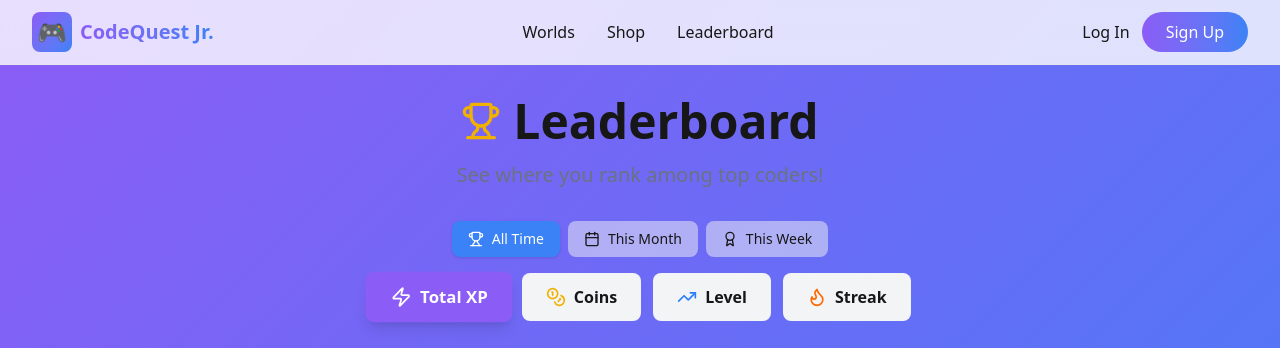
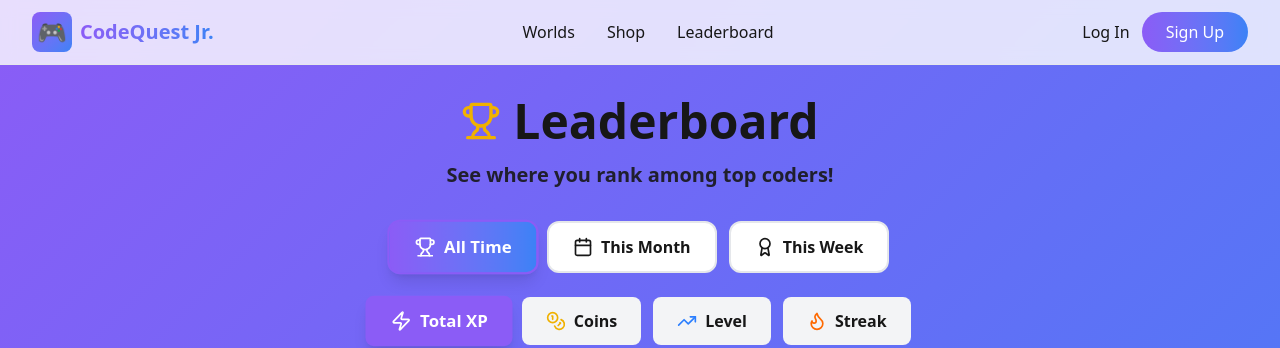
Before and after one commit to leofattal/CodeQuest-Jr, a Next.js app: page /leaderboard in a window 1280 px wide. Shown: the top 348 px of the page. Built offline with nearby package versions, Linux system fonts and the light colour scheme; no server answers; the database is empty.

Commit message:
Refactor leaderboard page styles and button interactions for improved UI. Update typography and spacing for better readability, and enhance button design with new styles and hover effects.

```diff
--- a/src/app/leaderboard/page.tsx
+++ b/src/app/leaderboard/page.tsx
@@ -249,26 +249,26 @@ export default function LeaderboardPage() {
               <Trophy className="w-10 h-10 text-yellow-500" />
               <h1 className="text-4xl md:text-5xl font-bold">Leaderboard</h1>
             </div>
-            <p className="text-xl text-muted-foreground max-w-2xl mx-auto">
+            <p className="text-xl font-semibold text-foreground/90 max-w-2xl mx-auto">
               See where you rank among top coders!
             </p>
           </div>
 
           {/* Time Filter */}
-          <div className="flex flex-wrap gap-2 mb-4 justify-center">
+          <div className="flex flex-wrap gap-3 mb-6 justify-center">
             {timeFilterOptions.map((option) => {
               const Icon = option.icon;
               return (
                 <button
                   key={option.id}
                   onClick={() => setTimeFilter(option.id)}
-                  className={`px-4 py-2 rounded-lg text-sm font-medium transition-all flex items-center gap-2 ${
+                  className={`px-6 py-3 rounded-xl font-semibold transition-all flex items-center gap-2 border-2 ${
                     timeFilter === option.id
-                      ? "bg-secondary text-secondary-foreground shadow"
-                      : "bg-muted/50 hover:bg-muted"
+                      ? "bg-gradient-to-r from-primary to-secondary text-white border-primary shadow-lg scale-105"
+                      : "bg-background border-border hover:border-primary/50 hover:shadow-md"
                   }`}
                 >
-                  <Icon className="w-4 h-4" />
+                  <Icon className="w-5 h-5" />
                   <span>{option.name}</span>
                 </button>
               );
```
